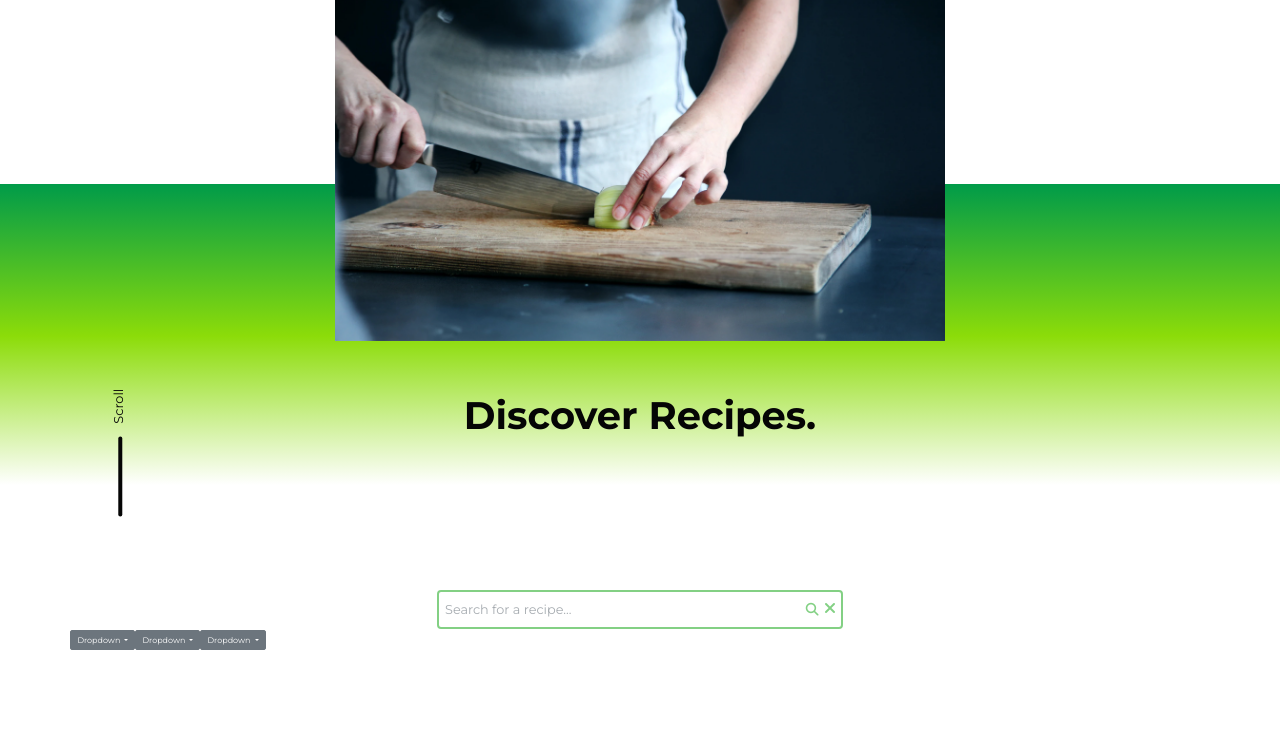
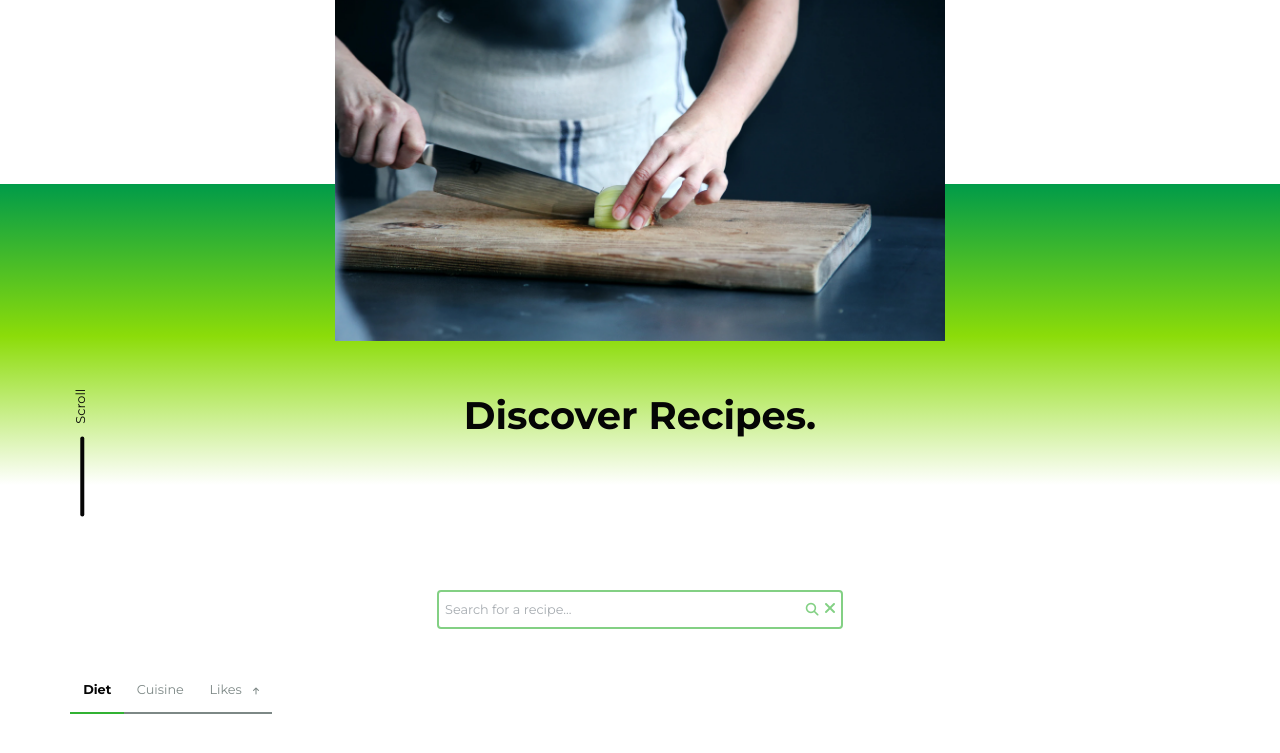
Before and after one commit to lawrencedovin/capstone-1-wonder-recipe, a Flask app: page / in a window 1280 px wide. Shown: the part 139-892 px from the top of the page. Before the commit the page ends 789 px from the top, so only its background shows below. Run offline with Flask 2, Linux system fonts and the light colour scheme; some libraries are stand-ins or nearby versions.

Commit message:
Updated food filter and added food images

```diff
--- a/wonder-recipe/static/css/styles.css
+++ b/wonder-recipe/static/css/styles.css
@@ -4,6 +4,9 @@
   margin: 0;
   padding: 0;
   box-sizing: inherit; }
+
+a:hover {
+  text-decoration: none; }
 
 html {
   box-sizing: border-box;
@@ -79,7 +82,8 @@ body {
     display: inline-block;
     -ms-transform: rotate(270deg);
     /* IE 9 */
-    transform: rotate(270deg); }
+    transform: rotate(270deg);
+    margin-left: -4.8rem; }
     .hero-container__scroll-rectangle {
       display: inline-block;
       vertical-align: middle;
@@ -118,3 +122,20 @@ body {
       font-size: 1.6rem; }
     .searchbar__buttons--clear {
       font-size: 2rem; }
+
+.food-filter {
+  margin: 4.8rem auto; }
+  .food-filter__button {
+    padding: 1.6rem;
+    background: #fff;
+    border: none; }
+    .food-filter__button--active, .food-filter__button--inactive:hover {
+      color: #050505;
+      font-weight: 600;
+      border-bottom: 2px solid #31B233; }
+    .food-filter__button--inactive {
+      color: #7D8886;
+      border-bottom: 2px solid #7D8886; }
+    .food-filter__button--likes-icon {
+      font-size: 8px;
+      margin-left: 8px; }
--- a/wonder-recipe/static/sass/_base.scss
+++ b/wonder-recipe/static/sass/_base.scss
@@ -30,6 +30,10 @@ $font-size-small: 1.6rem;
     box-sizing: inherit;
 }
 
+a:hover {
+    text-decoration: none;
+}
+
 html {
     box-sizing: border-box;
     font-size: 62.5%; /* 1rem = 10px, 10px/16px = 62.5% */
--- a/wonder-recipe/static/sass/_wonder-recipe.scss
+++ b/wonder-recipe/static/sass/_wonder-recipe.scss
@@ -65,6 +65,7 @@
         display: inline-block;
         -ms-transform: rotate(270deg); /* IE 9 */
         transform: rotate(270deg);
+        margin-left: -4.8rem;
 
         &-rectangle {
             display: inline-block;
@@ -125,3 +126,34 @@
         }
     }
 }
+
+.food-filter {
+    margin: 4.8rem auto;
+
+    &__button {
+        padding: 1.6rem;
+        background: $color-white;
+        border: none;
+
+        &--active,
+        &--inactive:hover {
+            color: $color-black;
+            font-weight: 600;
+            border-bottom: 2px solid $color-green;
+        }
+
+        &--inactive {
+            color: $color-gray;
+            border-bottom: 2px solid $color-gray;
+        }
+
+        &--likes {
+
+            &-icon {
+                font-size: 8px;
+                margin-left: 8px;
+            }
+        }
+    }
+
+}
--- a/wonder-recipe/templates/components/food-filter.html
+++ b/wonder-recipe/templates/components/food-filter.html
@@ -1,17 +1,18 @@
 <div class="container-fluid">
   <div class="row">
     <div class="col-md-12">
-      <div class="btn-group">
+      <div class="btn-group food-filter">
         <div class="dropdown">
           <button
-            class="btn btn-secondary dropdown-toggle"
+            class="food-filter__button food-filter__button--active food-filter__button--diet"
             type="button"
             id="dropdownMenu2"
             data-toggle="dropdown"
             aria-haspopup="true"
             aria-expanded="false"
           >
-            Dropdown
+            Diet
+
           </button>
           <div class="dropdown-menu" aria-labelledby="dropdownMenu2">
             <button class="dropdown-item" type="button">Action</button>
@@ -23,14 +24,14 @@
         </div>
         <div class="dropdown">
           <button
-            class="btn btn-secondary dropdown-toggle"
+            class="food-filter__button food-filter__button--inactive"
             type="button"
             id="dropdownMenu2"
             data-toggle="dropdown"
             aria-haspopup="true"
             aria-expanded="false"
           >
-            Dropdown
+            Cuisine
           </button>
           <div class="dropdown-menu" aria-labelledby="dropdownMenu2">
             <button class="dropdown-item" type="button">Action</button>
@@ -40,25 +41,9 @@
             </button>
           </div>
         </div>
-        <div class="dropdown">
-          <button
-            class="btn btn-secondary dropdown-toggle"
-            type="button"
-            id="dropdownMenu2"
-            data-toggle="dropdown"
-            aria-haspopup="true"
-            aria-expanded="false"
-          >
-            Dropdown
-          </button>
-          <div class="dropdown-menu" aria-labelledby="dropdownMenu2">
-            <button class="dropdown-item" type="button">Action</button>
-            <button class="dropdown-item" type="button">Another action</button>
-            <button class="dropdown-item" type="button">
-              Something else here
-            </button>
-          </div>
-        </div>
+        <a class="food-filter__button food-filter__button--inactive food-filter__button--likes" href="#">
+            Likes <i class="fas fa-arrow-up food-filter__button--likes-icon"></i>
+        </a>
       </div>
     </div>
   </div>
```
Also changed, not shown: wonder-recipe/static/images/food/pancit.jpg (added), wonder-recipe/static/images/food/raspberry-cake.jpg (added), wonder-recipe/static/images/food/spaghetti.jpg (added), wonder-recipe/static/images/food/sushi.jpg (added).
